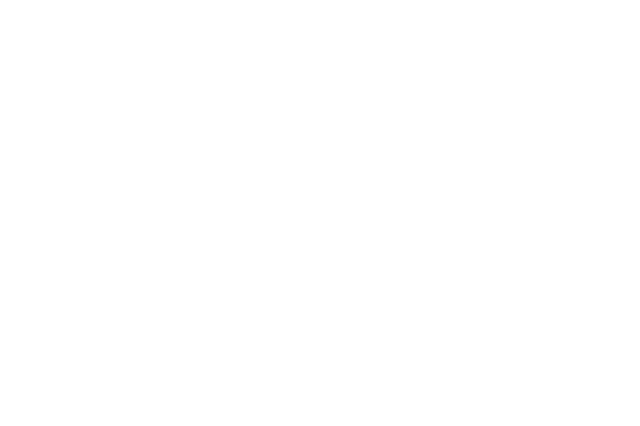
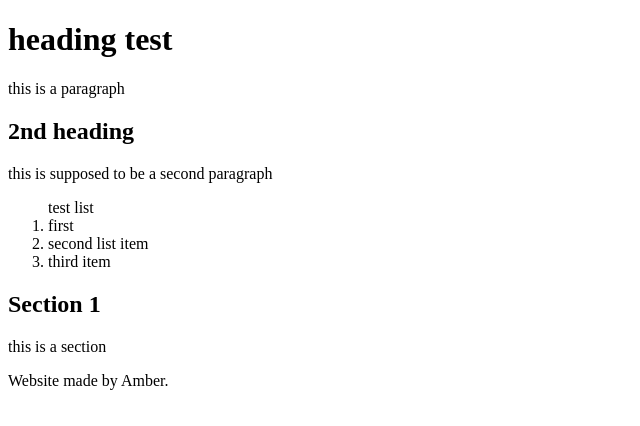
Before and after one commit to ca-amber/new-day-new-way, a plain HTML site: page index.html in a window 1280 px wide. Shown: the whole page, without its empty margins (0-640 px from the left). Drawn offline with Linux system fonts and the light colour scheme.

Commit message:
update index.html 1446

```diff
--- a/index.html
+++ b/index.html
@@ -2,9 +2,31 @@
 <html lang="en">
 <head>
     <title> New Day New Way </title>
-    <meta charset="utf-8"
+    <meta charset="utf-8" >
+
+
+
 </head>
 <body>
+    <header>
+      <h1> heading test </h1>
+        <p> this is a paragraph</p>
+    </header>
+        <h2> 2nd heading </h2>
+        <p> this is supposed to be a second paragraph </p>
+            <ol>test list
+                <li>first</li>
+                <li>second list item</li>
+                <li>third item</li>
+            </ol>
+        <section>
+            <h1>Section 1</h1>
+            <p>this is a section</p>
+        </section>
+
+        <footer>
+            <p>Website made by Amber.</p>
+        </footer>
 
 </body>
 </html>
```
